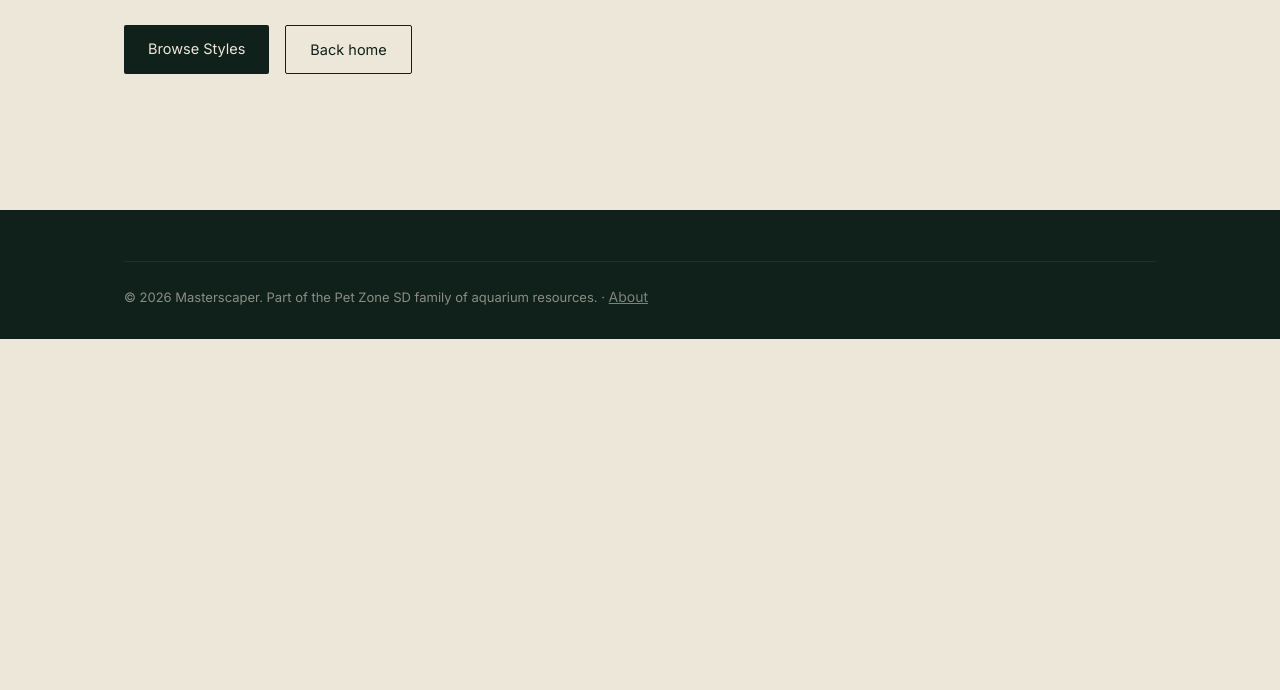
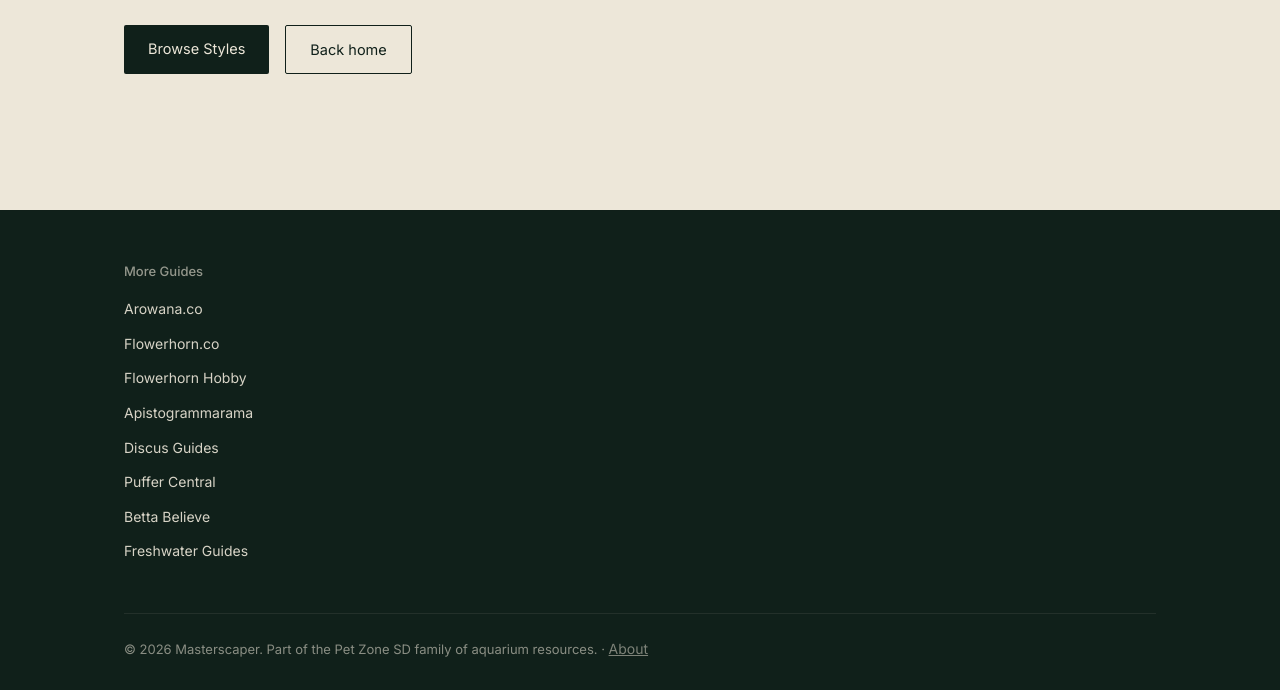
Before and after one commit to petzonesd/masterscaper, a plain HTML site: page 404.html in a window 1280 px wide. Shown: the part 389-1079 px from the top of the page. Before the commit the page ends 800 px from the top, so only its background shows below. Drawn offline with Linux system fonts and the light colour scheme.

Commit message:
Add "More Guides" sibling-site links to 404 page footer
Propagates the sibling-site footer column (arowana.co, flowerhorn.co,
flowerhornhobby.com, apistogrammarama.com, discusguides.com,
puffercentral.com, bettabelieve.com, freshwaterguides.com) that already
exists on every content page to the 404 page, which had only a bare
copyright line. Reuses the existing .foot-grid/h4/ul/li CSS from
styles.css so it matches the other pages' styling.

Co-Authored-By: Claude Sonnet 5 <noreply@anthropic.com>
Claude-Session: https://claude.ai/code/session_01NMeZdQJMDyCHwiMSn8ChCe

```diff
--- a/404.html
+++ b/404.html
@@ -43,6 +43,21 @@
 </section>
 <footer>
   <div class="wrap">
+    <div class="foot-grid">
+      <div>
+        <h4>More Guides</h4>
+        <ul>
+          <li><a href="https://arowana.co" target="_blank" rel="noopener">Arowana.co</a></li>
+          <li><a href="https://flowerhorn.co" target="_blank" rel="noopener">Flowerhorn.co</a></li>
+          <li><a href="https://flowerhornhobby.com" target="_blank" rel="noopener">Flowerhorn Hobby</a></li>
+          <li><a href="https://apistogrammarama.com" target="_blank" rel="noopener">Apistogrammarama</a></li>
+          <li><a href="https://discusguides.com" target="_blank" rel="noopener">Discus Guides</a></li>
+          <li><a href="https://puffercentral.com" target="_blank" rel="noopener">Puffer Central</a></li>
+          <li><a href="https://bettabelieve.com" target="_blank" rel="noopener">Betta Believe</a></li>
+          <li><a href="https://freshwaterguides.com" target="_blank" rel="noopener">Freshwater Guides</a></li>
+        </ul>
+      </div>
+    </div>
     <div class="foot-bottom">© 2026 Masterscaper. Part of the Pet Zone SD family of aquarium resources. · <a href="/about/" style="text-decoration:underline;">About</a></div>
   </div>
 </footer>
```
